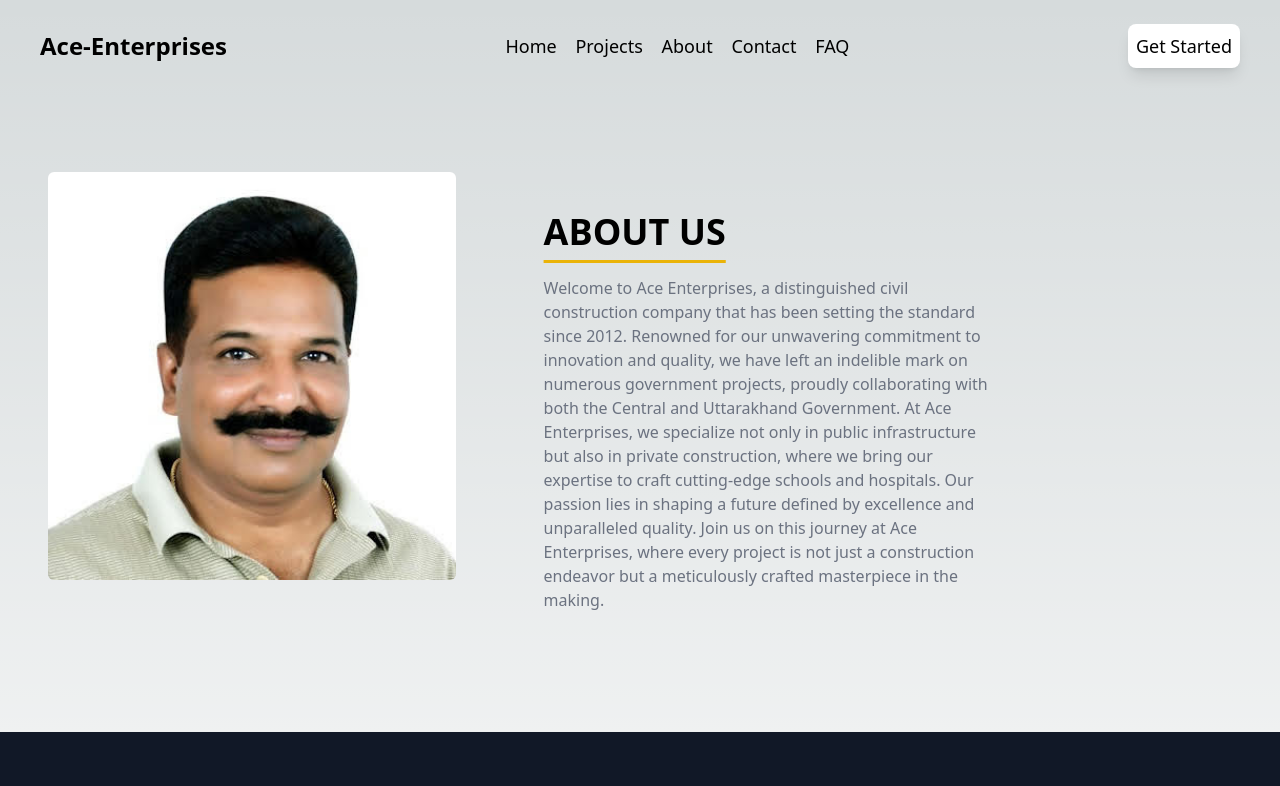
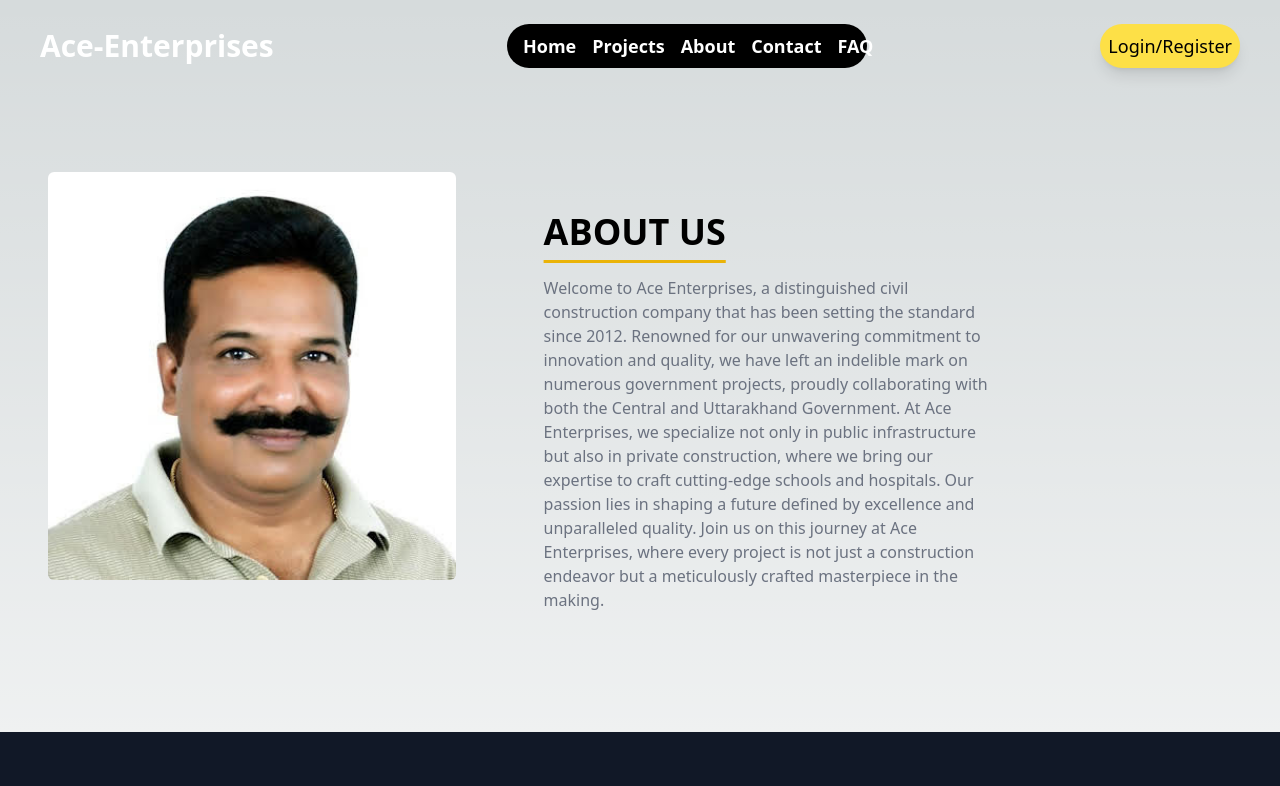
Before and after one commit to rohitbedwal9/ace-enterprises, a Next.js app: page /about in a window 1280 px wide. Shown: the top 786 px of the page. Built offline with nearby package versions, Linux system fonts and the light colour scheme.

Commit message:
added new nav

```diff
--- a/src/app/globals.css
+++ b/src/app/globals.css
@@ -8,13 +8,6 @@
   --background-end-rgb: 255, 255, 255;
 }
 
-@media (prefers-color-scheme: dark) {
-  :root {
-    --foreground-rgb: 255, 255, 255;
-    --background-start-rgb: 0, 0, 0;
-    --background-end-rgb: 0, 0, 0;
-  }
-}
 
 body {
   color: rgb(var(--foreground-rgb));
--- a/src/components/navbar/index.js
+++ b/src/components/navbar/index.js
@@ -9,47 +9,54 @@
     const toggle = () => {
         setShowMe(!showMe);
     }
+
+    const [isLogin, setIsLogin] = useState(true);
+    const toggleLogin = () => {
+        setIsLogin(!isLogin);
+    }
     return (
         <>
             <div style={{display:showMe?"block":"none",
-            }}className="h-screen w-full dark:bg-gray-900 bg-gray" >
-                <div className='flex flex-col h-max py-10 pl-[4rem] pr-20 pt-6 gap-6 text-lg font-semibold'>
+            }} className="h-full w-full fixed top-0  z-10  text-white bg-gradient-to-r from-[#2f8396] to-[#2f8396]" >
+                <div className='flex flex-col h-max pl-[2.5rem] pr-22 pt-6 gap-6 text-lg font-semibold'>
                     <div >
-                        <button className='sm:hidden' title='Toggle Menu' onClick={toggle}>
+                        <button className='md:hidden' title='Toggle Menu' onClick={toggle}>
                         <CgClose size={25}/>
                         </button>
                     </div>
-                    <div className='w-max pb-2 border-b-2  text-xl  p-2 rounded-lg  bg-white text-black'>
+                    <div className='w-max pb-2  text-xl  p-2  bg-transparent shadow-sm border-y-2  text-yellow-300'>
                         Ace-Enterprises
                     </div>
-                    <Link href='/' className=' border-b-2 border-black dark:border-white w-max dark:hover:text-gray-300 hover:text-gray-700'>Home</Link>
-                    <Link href='/products' className='border-b-2 border-black dark:border-white w-max dark:hover:text-gray-300 hover:text-gray-700'>Projects</Link>
-                    <Link href='/about' className='border-b-2 border-black dark:border-white w-max dark:hover:text-gray-300 hover:text-gray-700'>About</Link>
-                    <Link href='/contact' className='border-b-2 border-black dark:border-white w-max dark:hover:text-gray-300 hover:text-gray-700'>Contact</Link>
-                    <Link href='/faq' className='border-b-2 border-black dark:border-white w-max dark:hover:text-gray-300 hover:text-gray-700 '>FAQ</Link>
+                    <Link href='/' className=' border-b-2 border-white  w-max hover:text-gray-300'>Home</Link>
+                    <Link href='/products' className=' border-b-2 border-white  w-max hover:text-gray-300'>Projects</Link>
+                    <Link href='/about' className='border-b-2 border-white  w-max hover:text-gray-300'>About</Link>
+                    <Link href='/contact' className='border-b-2 border-white  w-max hover:text-gray-300'>Contact</Link>
+                    <Link href='/faq' className='border-b-2 border-white  w-max hover:text-gray-300'>FAQ</Link>
                 </div>
             </div>
             <div style={{
-                display: showMe ? "none" : "flex"}} className="navbar flex bg-transparent justify-around sm:justify-between items-center w-full pt-5 sm:px-10 sm:py-6  " >
-                <div className="sm:hidden">
+                display: showMe ? "none" : "flex"}} className="navbar flex bg-transparent justify-between items-center w-full pt-5 px-10 sm:py-6  " >
+                <div className="md:hidden">
                     <button title='Toggle Menu' onClick={toggle}>
-                        <GiHamburgerMenu size={25}/>
+                        <GiHamburgerMenu size={25} className="text-white"/>
                     </button>
                 </div>
-                <div className="logo hidden sm:block text-xl sm:text-2xl font-bold select-none ">
+                <div className="logo hidden md:block text-xl sm:text-3xl  font-bold select-none text-white ">
                     Ace-Enterprises
                 </div>
-                <div className="hidden sm:flex text-lg w-[30%] justify-between">
-                    <Link href="/" className="bg-transparent hover:bg-white hover:dark:bg-gray-600 px-2 rounded-md focus:opacity-70">Home</Link>
-                    <Link href="/products" className="bg-transparent hover:bg-white hover:dark:bg-gray-600 px-2 rounded-md focus:opacity-70">Projects</Link>
-                    <Link href="/about" className="bg-transparent hover:bg-white hover:dark:bg-gray-600 px-2 rounded-md focus:opacity-70">About</Link>
-                    <Link href="/contact" className="bg-transparent hover:bg-white hover:dark:bg-gray-600 px-2 rounded-md focus:opacity-70">Contact</Link>
-                    <Link href="/faq" className="bg-transparent hover:bg-white hover:dark:bg-gray-600 px-2 rounded-md focus:opacity-70">FAQ</Link>
+                <div className="hidden md:flex text-lg w-[30%] justify-between bg-black p-2 rounded-3xl text-white">
+                    <Link href="/" className="  hover:bg-gray-700 font-semibold px-2 rounded-3xl focus:opacity-70">Home</Link>
+                    <Link href="/products" className="  hover:bg-gray-700 font-semibold px-2 rounded-3xl focus:opacity-70">Projects</Link>
+                    <Link href="/about" className="  hover:bg-gray-700 px-2 font-semibold rounded-3xl focus:opacity-70">About</Link>
+                    <Link href="/contact" className="  hover:bg-gray-700 px-2 font-semibold rounded-3xl focus:opacity-70">Contact</Link>
+                    <Link href="/faq" className="  hover:bg-gray-700 px-2  font-semibold rounded-3xl focus:opacity-70">FAQ</Link>
                 </div>
                 <div>
-                    <Link href="/signup" className="flex gap-2 items-center bg-white dark:text-black hover:opacity-80 p-2 rounded-lg text-lg shadow-lg ">
-                        <span>Get Started</span>
+                    <Link href="/signup" className="flex  items-center bg-yellow-300 hover:opacity-80 p-2 rounded-3xl sm:text-lg shadow-lg " onClick={toggleLogin}>
+                        <span style={{display:isLogin?"block":"none"}}>Login/Register</span>
+                        <span style={{display:isLogin?"none":"block"}}>SignOut</span>
                     </Link>
+
                 </div>
             </div>
 
```
